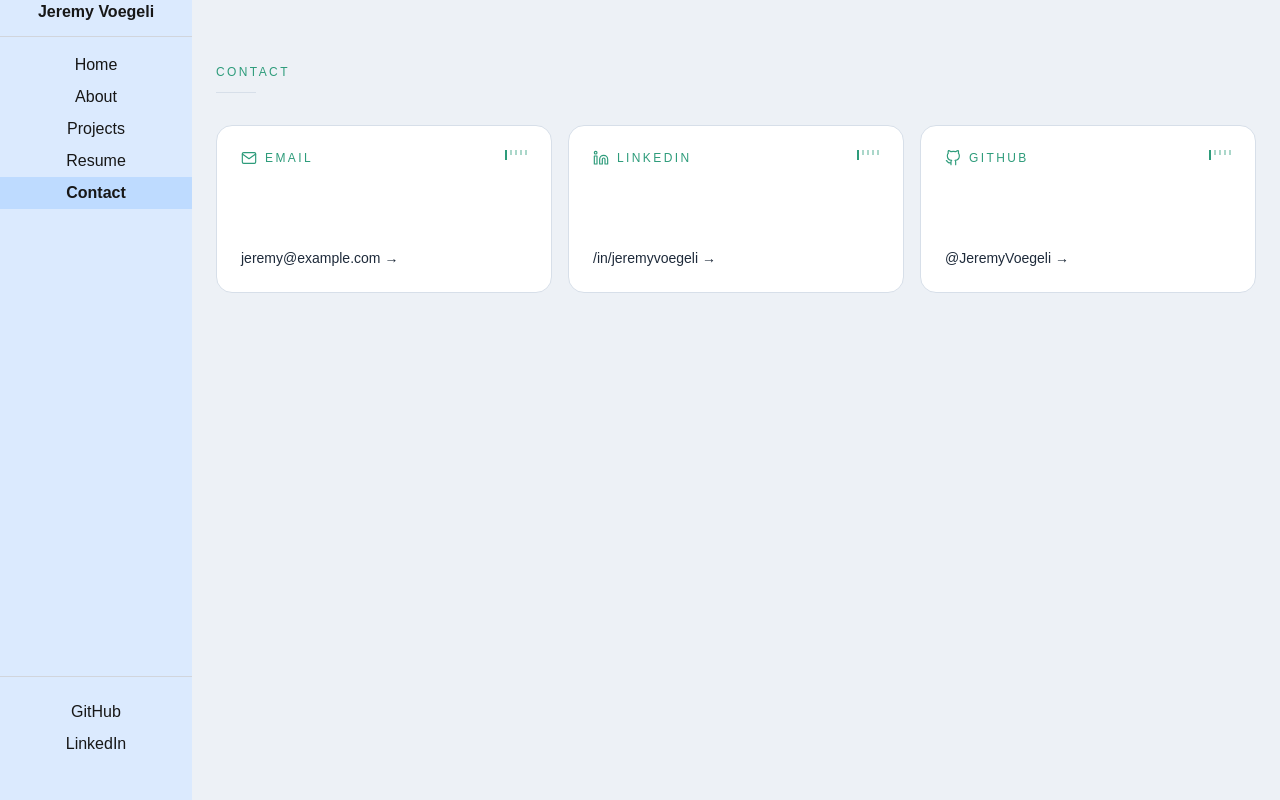
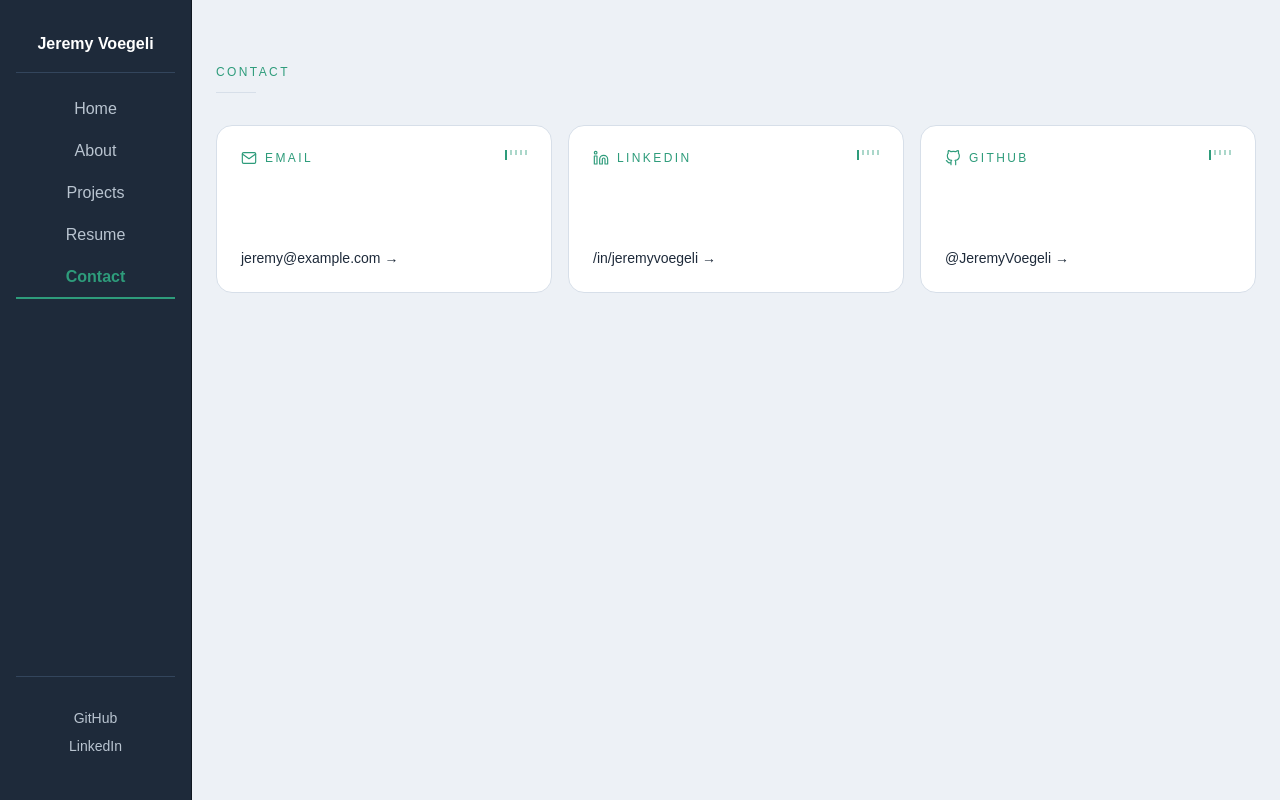
Before and after one commit to JeremyVoegeli/personal-website, a Next.js app: page /contact in a window 1280 px wide. Built offline with nearby package versions, Linux system fonts and the light colour scheme.

Commit message:
stylizing the nav sidebar

```diff
--- a/src/app/components/Nav.jsx
+++ b/src/app/components/Nav.jsx
@@ -15,14 +15,18 @@ export default function Nav() {
   const pathname = usePathname()
 
   return (
-    <nav className="flex flex-col">
+    <nav className="flex flex-col py-4">
       {navItems.map((item) => {
         const isActive = pathname === item.href
         return (
           <Link
             key={item.href}
             href={item.href}
-            className={`text-center py-1 ${isActive ? 'font-semibold bg-blue-200' : ''}`}
+            className={`text-center py-2 mx-4 border-b-2 transition-colors ${
+              isActive
+                ? 'font-semibold text-[#2E9C7B] border-[#2E9C7B]'
+                : 'text-[#B9C4D0] border-transparent hover:text-white hover:border-[#33455C]'
+            }`}
           >
             {item.label}
           </Link>
--- a/src/app/layout.js
+++ b/src/app/layout.js
@@ -15,16 +15,30 @@ export const metadata = {
 export default function RootLayout({ children }) {
   return (
     <html>
-      <body className="min-h-screen flex {`${display.variable} ${sans.variable} ${mono.variable}`}">
-        <aside className="fixed w-48 shrink-0 h-screen flex flex-col bg-blue-100">
-          <span className="text-center font-semibold">Jeremy Voegeli</span>
-          <hr className="border-gray-300 my-3"/>
+      <body className={`min-h-screen flex ${display.variable} ${sans.variable} ${mono.variable}`}>
+        <aside className="fixed w-48 shrink-0 h-screen flex flex-col bg-[#1E2A3A] text-[#EDF1F6] border-r border-[#0F1720]">
+          <span className="text-center font-display font-semibold pt-8 pb-4 text-white">
+            Jeremy Voegeli
+          </span>
+          <hr className="border-[#33455C] mx-4" />
           <Nav />
-          <div className="h-full"/>
-          <div className="grid grid-rows-3 mb-10">
-            <hr className="border-gray-300 my-3"/>
-            <Link href="https://github.com/JeremyVoegeli" target="_blank" className="text-center py-1">GitHub</Link>
-            <Link href="https://www.linkedin.com/in/jeremyvoegeli/" target="_blank" className="text-center py-1">LinkedIn</Link>
+          <div className="h-full" />
+          <div className="grid grid-rows-3 mb-10 px-4">
+            <hr className="border-[#33455C] mb-2" />
+            <Link
+              href="https://github.com/JeremyVoegeli"
+              target="_blank"
+              className="text-center py-1 text-sm text-[#B9C4D0] hover:text-[#2E9C7B] transition-colors"
+            >
+              GitHub
+            </Link>
+            <Link
+              href="https://www.linkedin.com/in/jeremyvoegeli/"
+              target="_blank"
+              className="text-center py-1 text-sm text-[#B9C4D0] hover:text-[#2E9C7B] transition-colors"
+            >
+              LinkedIn
+            </Link>
           </div>
         </aside>
         <main className="flex-1 ml-48">
```
